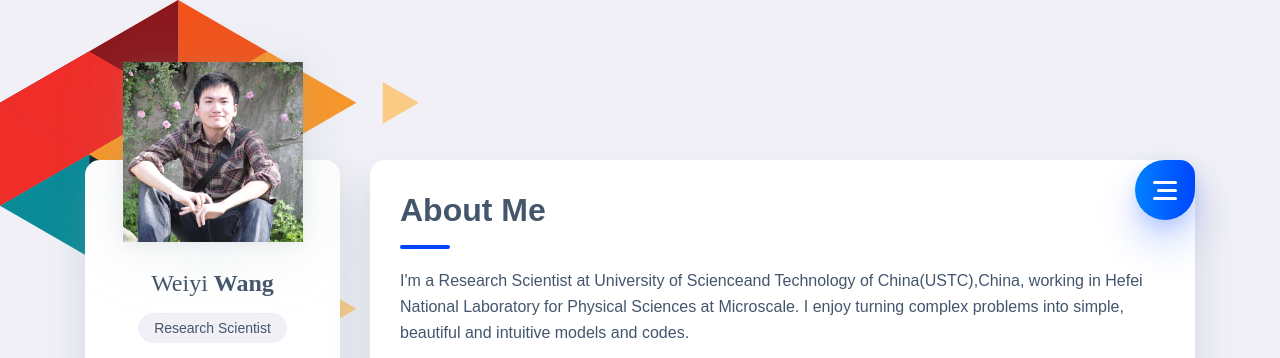
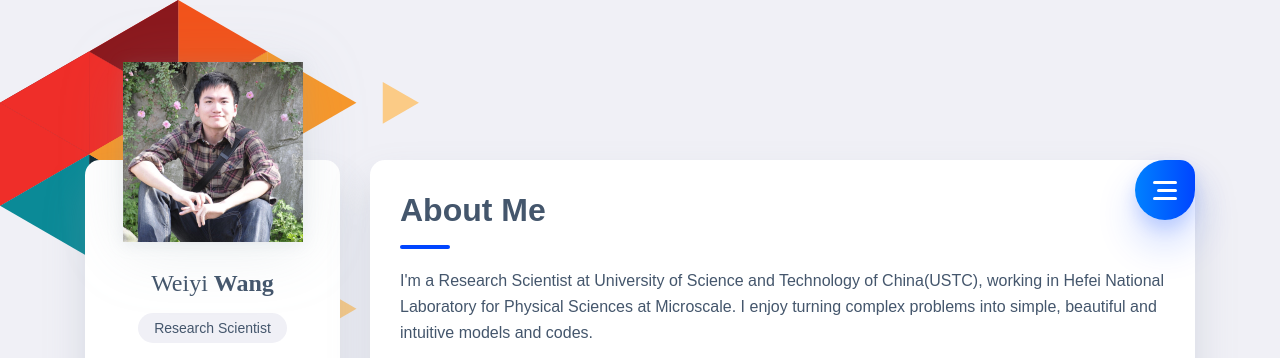
Before and after one commit to willwangcp/willwangcp.github.io, a plain HTML site: page index.html in a window 1280 px wide. Shown: the top 358 px of the page. Drawn offline with Linux system fonts and the light colour scheme; files whose address does not match are found by name.

Commit message:
Update index.html

```diff
--- a/index.html
+++ b/index.html
@@ -123,7 +123,7 @@
 					    <!-- About -->
 						<div class="pb-0 pb-sm-2">
 		                    <h1 class="title title--h1 title__separate">About Me</h1>
-						    <p>I'm a Research Scientist at University of Scienceand Technology of China(USTC),China, working in Hefei National Laboratory for Physical Sciences at Microscale. I enjoy turning complex problems into simple, beautiful and intuitive models and codes.</p>
+						    <p>I'm a Research Scientist at University of Science and Technology of China(USTC), working in Hefei National Laboratory for Physical Sciences at Microscale. I enjoy turning complex problems into simple, beautiful and intuitive models and codes.</p>
                             <p>I received my PhD in Physical Chemistry from the University of Science and Technology of China. My primary research interests lie in theoretical and computational simulations within the field of physical chemistry, encompassing but not limited to the development of electronic transport programs, investigation into the mechanisms behind photo- and electro-catalysis of two-dimensional materials, high-throughput screening of crystal structures for novel materials, and machine learning in materials simulation. Currently, I mainly utilize C++ and Python for scientific computing program development.</p>
 					    </div>
 
```
